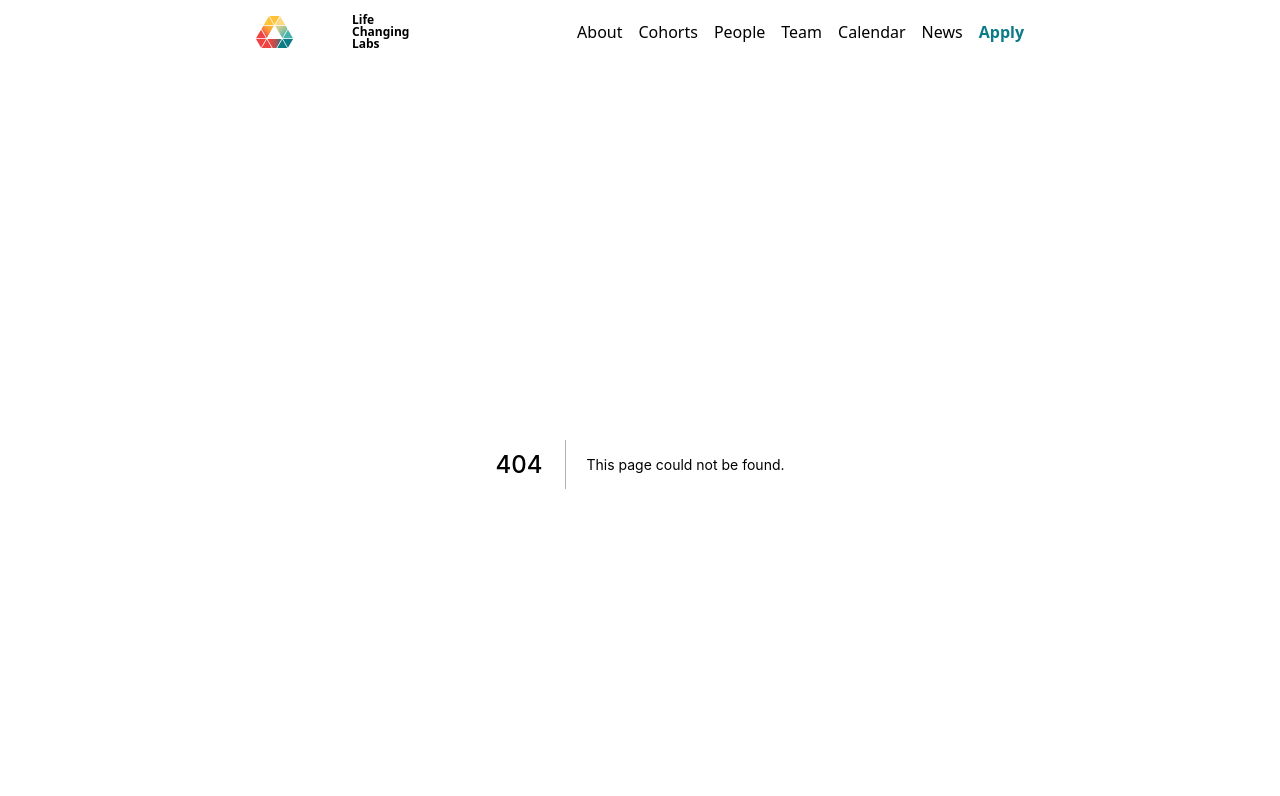
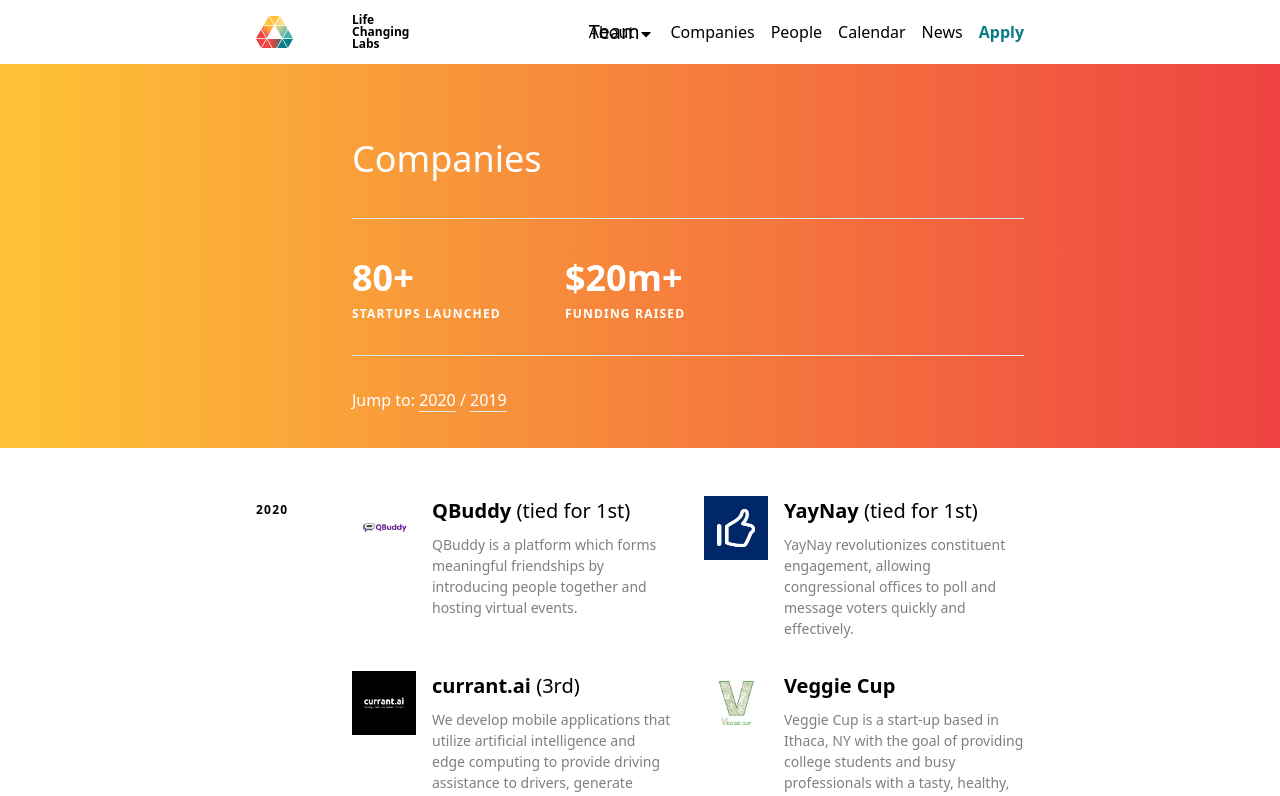
Before and after one commit to wwsalmon/lcl-website, a Next.js app: page /companies in a window 1280 px wide. Before the commit this address had no page. Shown: the top 796 px of the page. Built offline with nearby package versions, Linux system fonts and the light colour scheme.

Commit message:
make last changes to navbar, cohorts => companies

```diff
--- a/components/navbar.tsx
+++ b/components/navbar.tsx
@@ -1,5 +1,5 @@
 import Link from "next/link";
-import {FaBars} from "react-icons/fa";
+import {FaBars, FaCaretDown} from "react-icons/fa";
 import {useEffect, useState} from "react";
 import {items} from "../content/navbar.json";
 
@@ -11,18 +11,43 @@
     }, []);
 
     return (
-        <div className="w-full bg-white sticky top-0">
+        <div className="w-full bg-white sticky top-0 z-10">
             <div className="flex lcl-container h-16 items-center">
                 <div className="pr-4 lg:w-24 flex-shrink-0">
                     <Link href="/"><a><img src="/logo-new-color.svg" className="relative h-8 z-20" alt="LCL Logo"/></a></Link>
                 </div>
-                <div className="flex-grow">
-                    <div className="flex text-black items-center">
+                <div className="flex-grow h-full">
+                    <div className="flex text-black items-center h-full">
                         <Link href="/"><a className="font-black text-xs leading-none z-20">Life <br/>Changing <br/>Labs </a></Link>
-                        <div className={`flex items-center ml-auto lcl-navbar-menu z-10 ${menuOpen ? "selected" : ""}`}>
-                            {items.map(d => (
+                        <div className={`flex items-center ml-auto lcl-navbar-menu h-full z-10 ${menuOpen ? "selected" : ""}`}>
+                            {items.map(d => d.subitems.length > 0 ? (
+                                <div className="text-center lcl-navbar-dropdown-outer md:h-full md:flex items-center relative">
+                                    <Link href={d.link} key={d.link}><a className="mr-4">{d.label} <span className="hidden md:inline"><FaCaretDown/></span></a></Link>
+                                    <div className="md:absolute md:bg-gray-100 md:p-4 md:-ml-4 md:h-full flex items-center lcl-navbar-dropdown z-0">
+                                        {d.subitems.map(s => (
+                                            <Link href={s.link} key={s.link}><a className="mr-4">{s.label}</a></Link>
+                                        ))}
+                                    </div>
+                                </div>
+                            ) : (
                                 <Link href={d.link} key={d.link}><a className="mr-4">{d.label}</a></Link>
                             ))}
+                            {items.some(d => d.subitems.length > 0) ? (
+                                <style dangerouslySetInnerHTML={{__html: `
+                                    @media (min-width: 768px) {
+                                        .lcl-navbar-dropdown{
+                                            top: 0;
+                                            opacity: 0;
+                                            transition: all 0.2s ease;
+                                        }
+
+                                        .lcl-navbar-dropdown-outer:hover > .lcl-navbar-dropdown{
+                                            opacity: 1.0;
+                                            top: 4rem;
+                                        }
+                                    }
+                                `}}/>
+                            ) : ""}
                         </div>
                         <Link href="/apply"><a className="mr-4 ml-auto md:mr-0 md:ml-0 z-20 font-bold lcl-blue">Apply</a></Link>
                         <button className="md:hidden z-20" onClick={() => setMenuOpen(!menuOpen)}><FaBars/></button>
--- a/content/navbar.json
+++ b/content/navbar.json
@@ -2,27 +2,33 @@
   "items": [
     {
       "label": "About",
-      "link": "/about"
+      "link": "/about",
+      "subitems": [
+        {
+          "label": "Team",
+          "link": "/team"
+        }
+      ]
     },
     {
-      "label": "Cohorts",
-      "link": "/cohorts"
+      "label": "Companies",
+      "link": "/companies",
+      "subitems": []
     },
     {
       "label": "People",
-      "link": "/people"
-    },
-    {
-      "label": "Team",
-      "link": "/team"
+      "link": "/people",
+      "subitems": []
     },
     {
       "label": "Calendar",
-      "link": "/calendar"
+      "link": "/calendar",
+      "subitems": []
     },
     {
       "label": "News",
-      "link": "/news"
+      "link": "/news",
+      "subitems": []
     }
   ]
 }
--- a/pages/cohorts.tsx
+++ b/pages/companies.tsx
@@ -4,13 +4,13 @@
 import LanderCTA from "../components/lander-cta";
 import {stats} from "../content/pages/cohorts.json";
 
-export default function Cohorts() {
+export default function Companies() {
     return (
         <>
-            <SEOBlock title="Cohorts"/>
+            <SEOBlock title="Companies"/>
             <div className="w-full lcl-grad-3-sideways py-1">
                 <TwoCol label="">
-                    <h1 className="text-4xl font-light mb-8 mt-16">Cohorts</h1>
+                    <h1 className="text-4xl font-light mb-8 mt-16">Companies</h1>
                     <hr/>
                     <div className="sm:flex my-8">
                         {stats.map(d => (
--- a/pages/index.tsx
+++ b/pages/index.tsx
@@ -36,8 +36,8 @@
                     <h2 className="text-xl mb-12">Meet the people who are invested in your success.</h2>
                     <h3 className="lcl-bold-uppercase mt-12 mb-8">Mentors</h3>
                     <div className="grid sm:grid-cols-2 gap-6">
-                        {mentors.map(x => (
-                            <div className="lcl-rounded-rect p-4 flex items-center">
+                        {mentors.map((x, i) => (
+                            <div className="lcl-rounded-rect p-4 flex items-center" key={i}>
                                 <img src={x.headshot} alt={`Headshot of LCL mentor ${x.name}`} className="rounded-full w-20 mr-4"/>
                                 <div>
                                     <h4 className="font-bold">{x.name}</h4>
@@ -57,8 +57,8 @@
                 <TwoCol label="">
                     <h3 className="lcl-bold-uppercase mb-8">Speakers</h3>
                     <div className="grid sm:grid-cols-2 gap-6">
-                        {speakers.map(x => (
-                            <div className="lcl-rounded-rect p-4 flex items-center">
+                        {speakers.map((x, i) => (
+                            <div className="lcl-rounded-rect p-4 flex items-center" key={i}>
                                 <img src={x.headshot} alt={`Headshot of LCL mentor ${x.name}`} className="rounded-full w-20 mr-4"/>
                                 <div>
                                     <h4 className="font-bold">{x.name}</h4>
--- a/public/admin/config.yml
+++ b/public/admin/config.yml
@@ -155,6 +155,12 @@
             fields:
               - { name: label, label: Label, widget: string }
               - { name: link, label: Link, widget: string }
+              - name: subitems
+                label: Subitems
+                widget: list
+                fields:
+                  - { name: label, label: Label, widget: string }
+                  - { name: link, label: Link, widget: string }
   - name: news
     label: News Posts
     folder: "content/news"
```
Also changed, not shown: 1 other file (tests, documents, lock files or other folders).
